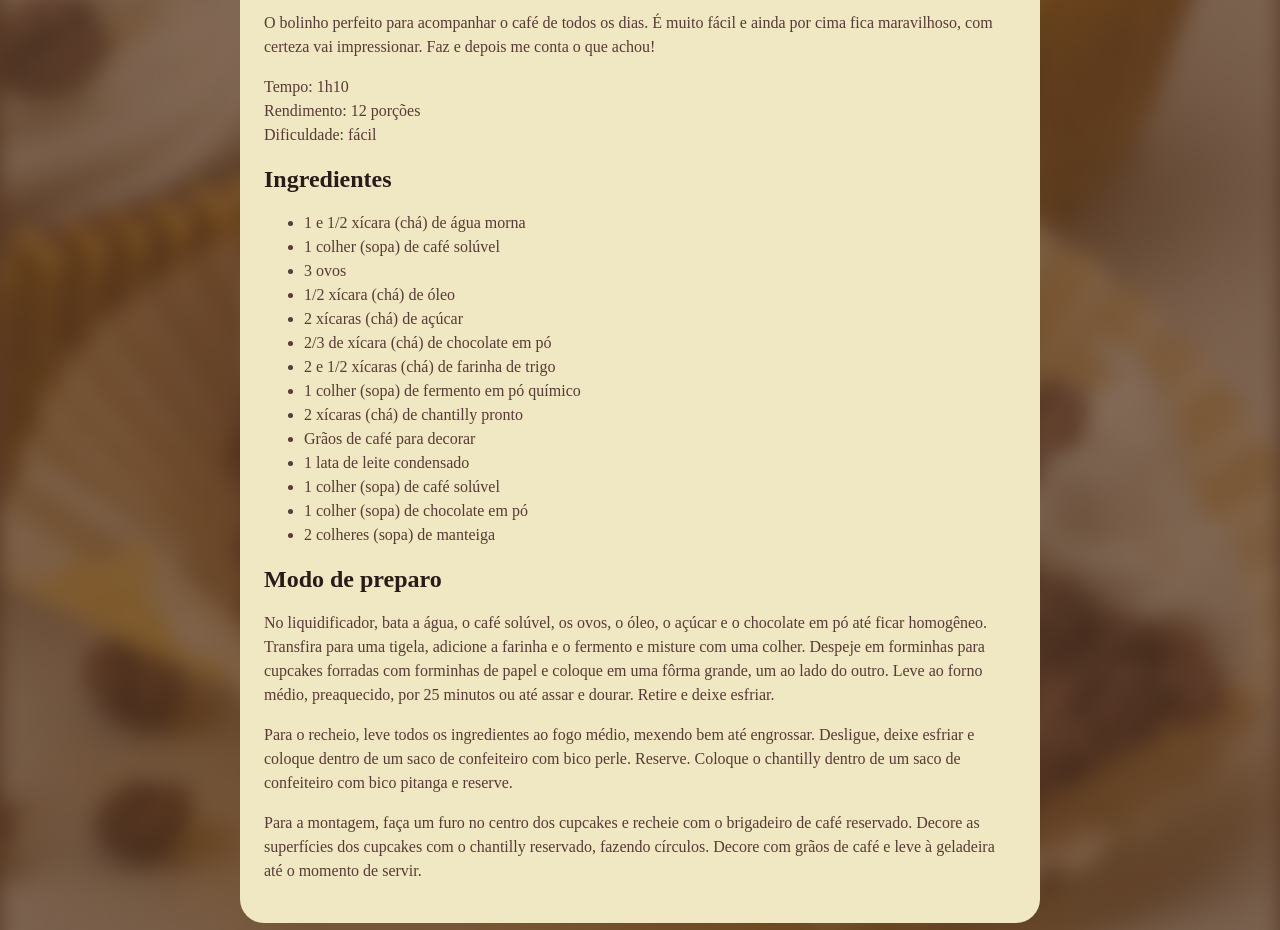
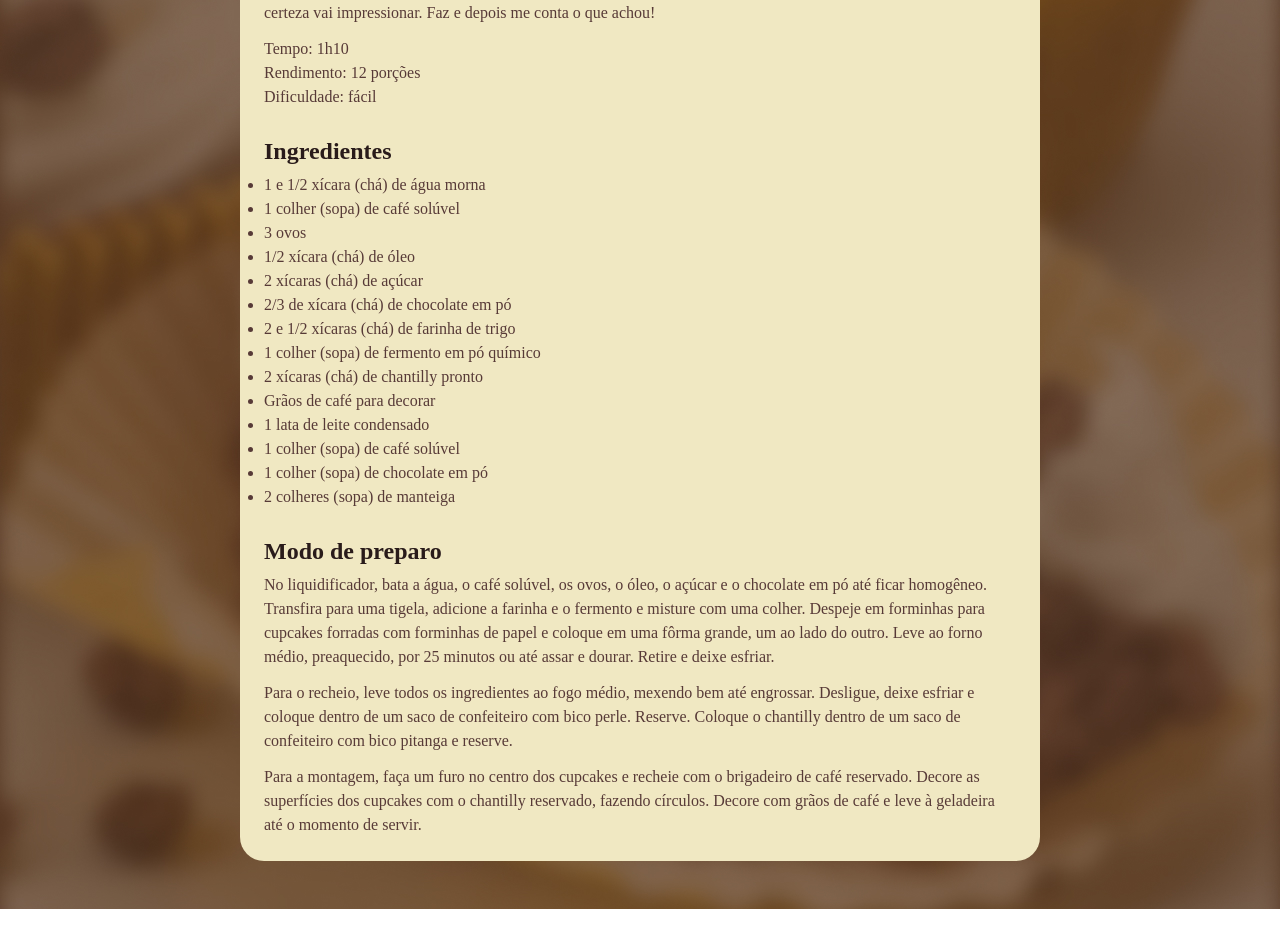
Before and after one commit to ThaisAnandaDaHoraSoares/paginaDeReceita, a plain HTML site: page index.html in a window 1280 px wide. Shown: the part 590-1520 px from the top of the page. After the commit the page ends 1499 px from the top, so only its background shows below. Drawn offline with Linux system fonts and the light colour scheme; a web font is replaced by a local one.

Commit message:
personalizando espaços

```diff
--- a/style.css
+++ b/style.css
@@ -1,3 +1,8 @@
+*{
+  margin: 0;
+  padding: 0;
+
+}
 :root{
   font-family: "Alice", serif;
   line-height: 150%;
@@ -19,6 +24,7 @@ body{
 }
 img {
   border-radius: 16px;
+  margin-bottom: 24px;
 }
 
 h1{
@@ -32,4 +38,14 @@ h2{
 
 h1, h2{
   color: #291B1A;
+  margin-bottom: 4px;
+  line-height: 150%;
 }
+
+p + p{
+  margin-top: 12px ;
+}
+
+section + section{
+  margin-top: 24px;
+}
```
